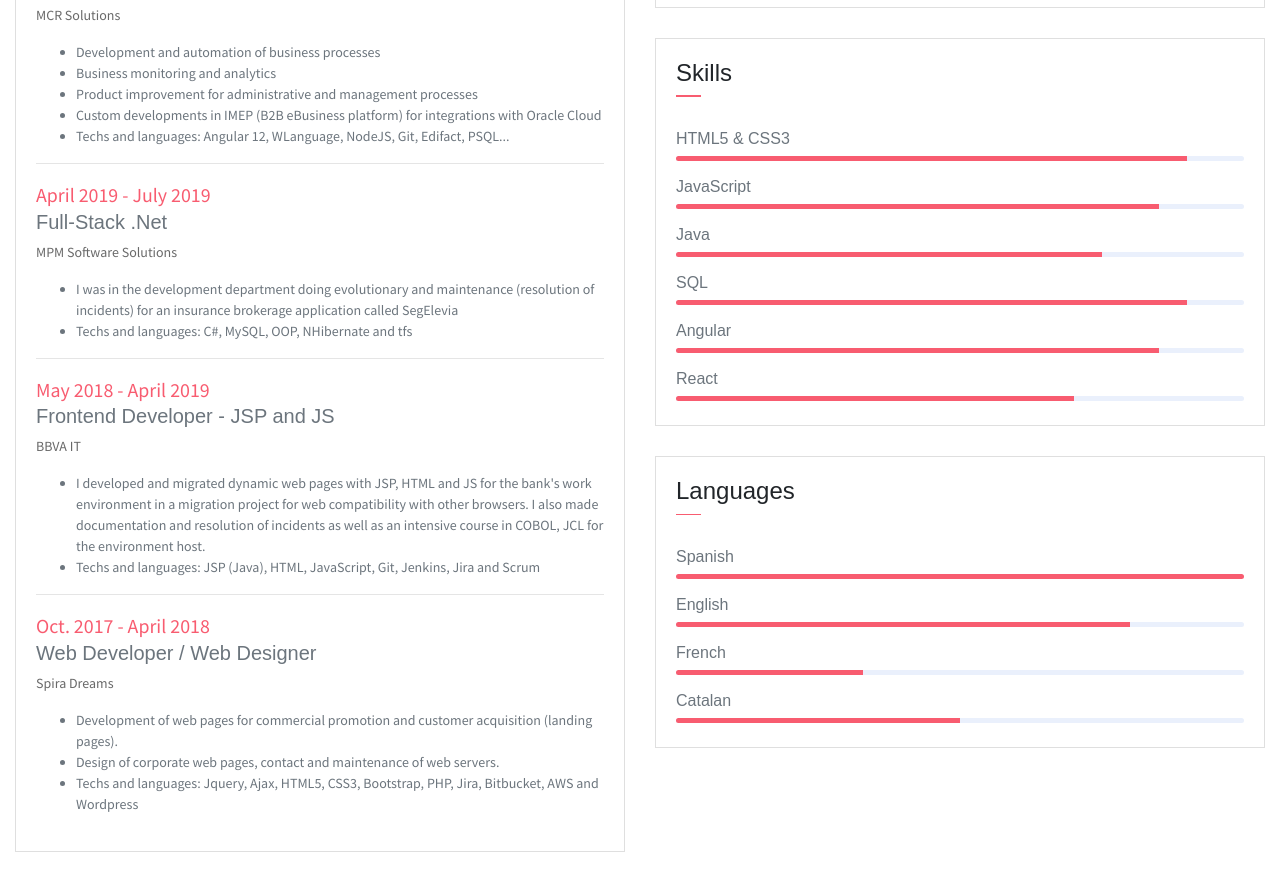
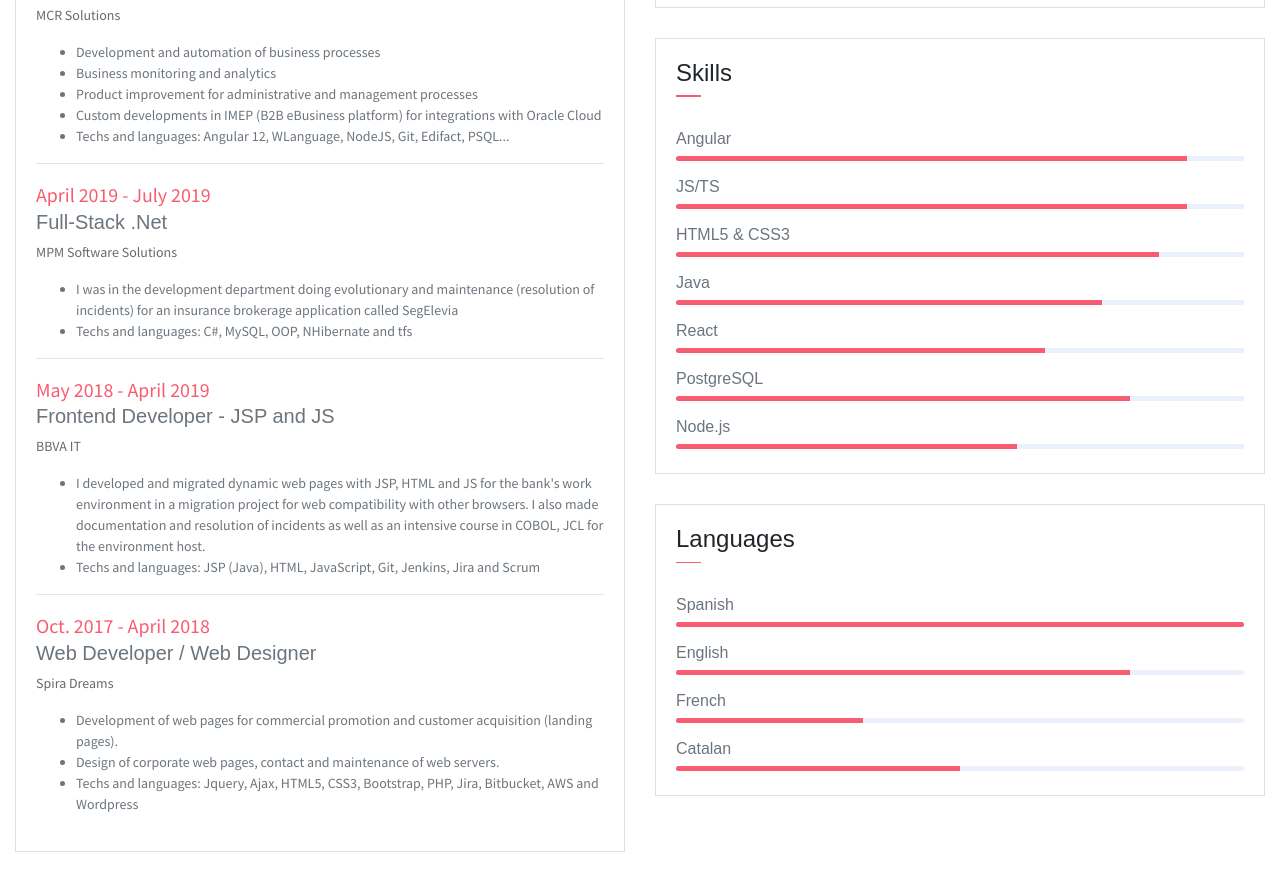
Before and after one commit to sergiorey23/sergiorey23.github.io, a website: page index.html in a window 1280 px wide. Shown: the part 2001-2892 px from the top of the page. Drawn offline with Linux system fonts and the light colour scheme; some packages are replaced by stand-ins of ours.

Commit message:
Update index.html

```diff
--- a/index.html
+++ b/index.html
@@ -271,11 +271,15 @@
                                 </div>
                             </div>
                             <div class="card-body pb-2">
-                                <h6>HTML5 &amp; CSS3</h6>
+                                <h6>Angular</h6>
+                                <div class="progress mb-3">
+                                    <div class="progress-bar bg-danger" role="progressbar" style="width: 90%" aria-valuenow="75" aria-valuemin="0" aria-valuemax="100"></div>
+                                </div>
+                                <h6>JS/TS</h6>
                                 <div class="progress mb-3">
                                     <div class="progress-bar bg-danger" role="progressbar" style="width: 90%" aria-valuenow="25" aria-valuemin="0" aria-valuemax="100"></div>
                                 </div>
-                                <h6>JavaScript</h6>
+                                <h6>HTML5 &amp; CSS3</h6>
                                 <div class="progress mb-3">
                                     <div class="progress-bar bg-danger" role="progressbar" style="width: 85%" aria-valuenow="25" aria-valuemin="0" aria-valuemax="100"></div>
                                 </div>
@@ -283,17 +287,17 @@
                                 <div class="progress mb-3">
                                     <div class="progress-bar bg-danger" role="progressbar" style="width: 75%" aria-valuenow="50" aria-valuemin="0" aria-valuemax="100"></div>
                                 </div>
-                                <h6>SQL</h6>
-                                <div class="progress mb-3">
-                                    <div class="progress-bar bg-danger" role="progressbar" style="width: 90%" aria-valuenow="75" aria-valuemin="0" aria-valuemax="100"></div>
-                                </div>
-                                <h6>Angular</h6>
-                                <div class="progress mb-3">
-                                    <div class="progress-bar bg-danger" role="progressbar" style="width: 85%" aria-valuenow="75" aria-valuemin="0" aria-valuemax="100"></div>
-                                </div>
                                 <h6>React</h6>
                                 <div class="progress mb-3">
-                                    <div class="progress-bar bg-danger" role="progressbar" style="width: 70%" aria-valuenow="75" aria-valuemin="0" aria-valuemax="100"></div>
+                                    <div class="progress-bar bg-danger" role="progressbar" style="width: 65%" aria-valuenow="75" aria-valuemin="0" aria-valuemax="100"></div>
+                                </div>
+                                <h6>PostgreSQL</h6>
+                                <div class="progress mb-3">
+                                    <div class="progress-bar bg-danger" role="progressbar" style="width: 80%" aria-valuenow="75" aria-valuemin="0" aria-valuemax="100"></div>
+                                </div>
+                                <h6>Node.js</h6>
+                                <div class="progress mb-3">
+                                    <div class="progress-bar bg-danger" role="progressbar" style="width: 60%" aria-valuenow="75" aria-valuemin="0" aria-valuemax="100"></div>
                                 </div>
                             </div>
                         </div>
```
